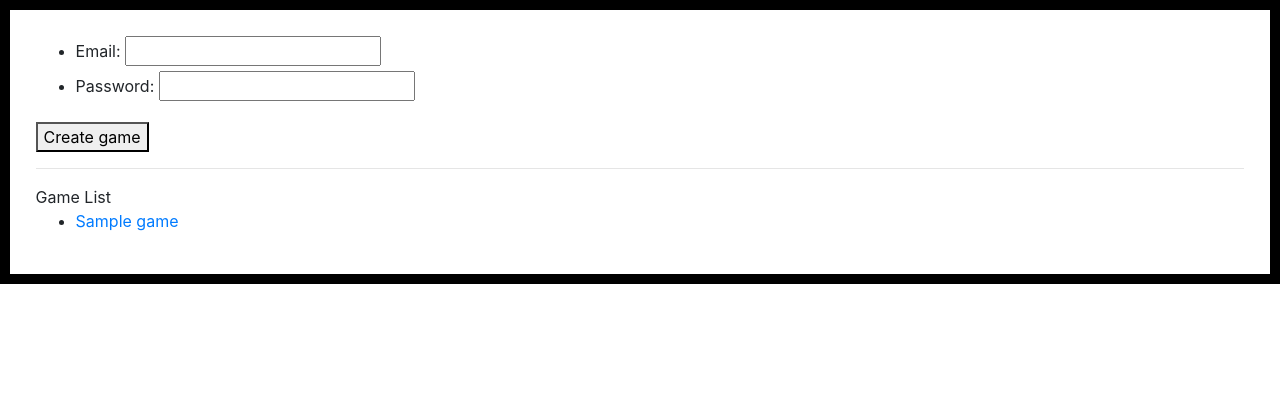
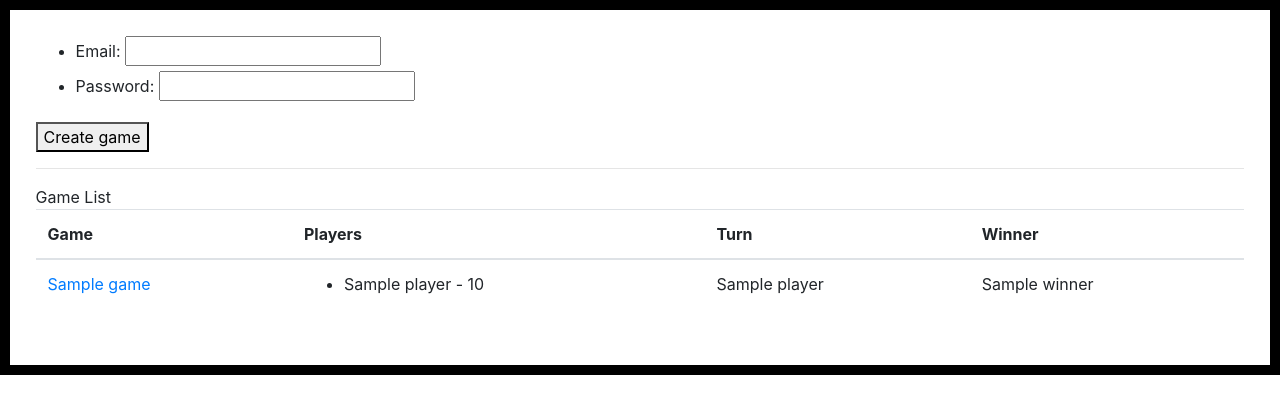
Before and after one commit to jlward/dominion, a Django app: template games/templates/game_list.html in a window 1280 px wide. Shown: the top 414 px of the page. Run offline with Django 4.2, Linux system fonts and the light colour scheme; tables that the repository leaves empty hold one stand-in row (values such as "Sample post"); the template is opened without the code that fills it: values that come from a table or form of the project are taken from there, most other values are stand-ins (such as "Sample title", 1, 10 or a date in 2020); data that the repository does not hold is empty.

Commit message:
game list to table with winner

```diff
--- a/cards/base.py
+++ b/cards/base.py
@@ -38,6 +38,7 @@ class Card:
     def plus_treasures(self, *args, **kwargs):
         return self.extra_treasure
 
+    # TODO adapt for Gardens
     @property
     def plus_victory_points(self, *args, **kwargs):
         return self.extra_victory_points
--- a/games/templates/game_list.html
+++ b/games/templates/game_list.html
@@ -13,10 +13,35 @@
 <hr>
 <div>
     Game List
-    <ul>
-    {% for game in games %}
-    <li><a href="{% url 'games_play' game_id=game.pk %}">{{ game }}</a></li>
-    {% endfor %}
-    </ul>
+    <table class="table">
+        <thead>
+            <th>Game</th>
+            <th>Players</th>
+            <th>Turn</th>
+            <th>Winner</th>
+        </thead>
+        <tbody>
+            {% for game in games %}
+            <tr>
+                <td><a href="{% url 'games_play' game_id=game.pk %}">{{ game }}</a></td>
+                <td>
+                    <ul>
+                    {% for deck in game.decks.all %}
+                        <li>{{ deck.player }} - {{ deck.score }}</li>
+                    {% endfor %}
+                    </ul>
+                </td>
+                <td>
+                    {% if game.is_over %}
+                        -
+                    {% else %}
+                        {{ game.get_current_turn.player }}
+                    {% endif %}
+                </td>
+                <td>{{ game.winner }}</td>
+            </tr>
+            {% endfor %}
+        </tbody>
+    </table>
 </div>
 {% endblock content %}
```
Also changed, not shown: decks/models.py (+6 -2 lines), games/models.py (+13 -0 lines).
